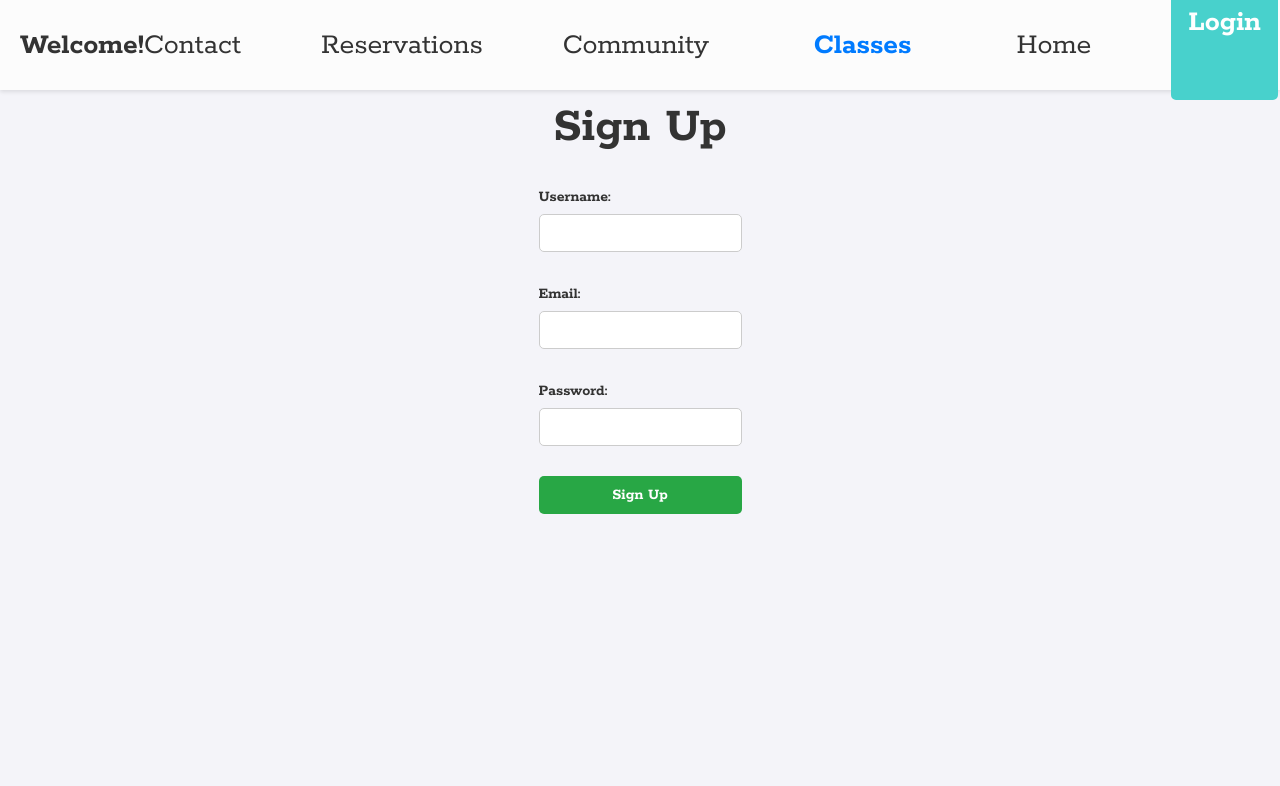
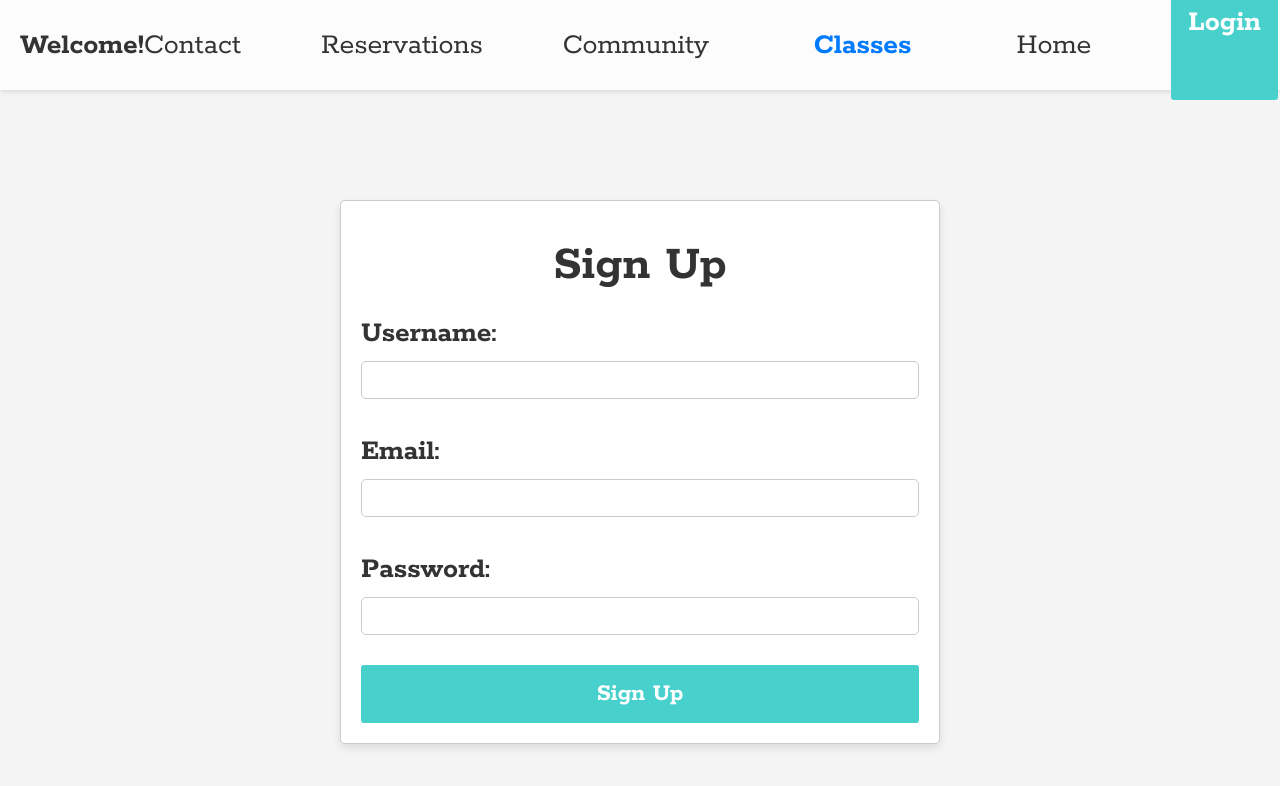
Before and after one commit to quokkaprruk/fitness-app, a React (Vite) app in the folder client/: page /signup in a window 1280 px wide. Shown: the top 786 px of the page. Built offline with nearby package versions, Linux system fonts and the light colour scheme.

Commit message:
improved login/signup UI

```diff
--- a/client/src/pages/Login.jsx
+++ b/client/src/pages/Login.jsx
@@ -67,7 +67,7 @@ const LoginPage = () => {
             required
           />
         </div>
-        <button type="submit">Login</button>
+        <button className="login-btn" type="submit">Login</button>
       </form>
       {message && <p className="message">{message}</p>}
     </div>
--- a/client/src/pages/SignUp.jsx
+++ b/client/src/pages/SignUp.jsx
@@ -27,7 +27,7 @@ const SignUpPage = () => {
     <div className="sign-up-container">
       <Navbar isLoggedIn={false} />
       <div className="navbar-spacer"></div>
-      <h2>Sign Up</h2>
+      <h2 className="signup-heading">Sign Up</h2>
       <form onSubmit={handleSignUp}>
         <div className="inputGroup">
           <label htmlFor="username">Username:</label>
--- a/client/src/styles/Login.css
+++ b/client/src/styles/Login.css
@@ -6,10 +6,11 @@ body {
 }
 
 .container {
-    width: 300px;
-    margin: 100px auto;
+  margin-top: 200px;
+  width: 600px;
   padding: 20px;
   border: 1px solid #ccc;
+  background-color: white;
   border-radius: 5px;
   box-shadow: 0 4px 8px rgba(0, 0, 0, 0.1);
   text-align: center;
@@ -29,6 +30,7 @@ body {
   display: block;
   margin-bottom: 5px;
   font-weight: bold;
+  font-size: 30px;
 }
 
 .inputGroup input {
@@ -39,14 +41,14 @@ body {
   box-sizing: border-box;
 }
 
-  button {
-    padding: 10px 20px;
-    background-color: #007BFF;
+.login-btn {
+  background-color: #48d1cc;
   color: white;
+  font-size: 25px;
   border: none;
   border-radius: 3px;
   cursor: pointer;
-    font-size: 16px;
+  font-weight: bold;
 }
 
 button:hover {
--- a/client/src/styles/SignUp.css
+++ b/client/src/styles/SignUp.css
@@ -1,26 +1,28 @@
 @import url("https://fonts.googleapis.com/css?family=Rokkitt:400,600,700,800");
 
-body {
+body, html {
   font-family: "Rokkitt", serif;
   margin: 0;
   padding: 0;
-  background-color: #f4f4f9;
 }
 
-.signup-container {
-  max-width: 400px;
-  margin: 50px auto;
-  padding: 20px;
+.sign-up-container {
+  margin-top: 200px;
+  width: 600px;
+  padding: 0 20px 20px 20px;
   border: 1px solid #ccc;
-  border-radius: 10px;
+  background-color: white;
+  border-radius: 5px;
   box-shadow: 0 4px 8px rgba(0, 0, 0, 0.1);
-  background-color: white;
+  text-align: center;
 }
 
-h2 {
+.signup-heading {
   text-align: center;
-  margin-bottom: 20px;
+  margin: -50px 0 20px 0;
   color: #333;
+  padding-top: 0px;
+  line-height: 1;
 }
 
 .inputGroup {
@@ -28,9 +30,10 @@ h2 {
 }
 
 .inputGroup label {
-  font-weight: bold;
   display: block;
   margin-bottom: 5px;
+  font-weight: bold;
+  font-size: 30px;
 }
 
 .inputGroup input {
@@ -42,15 +45,13 @@ h2 {
 }
 
 button {
-  width: 100%;
-  padding: 10px;
-  background-color: #28a745;
+  background-color: #48d1cc;
   color: white;
+  font-size: 25px;
+  border: none;
+  border-radius: 3px;
+  cursor: pointer;
   font-weight: bold;
-  border: none;
-  border-radius: 5px;
-  cursor: pointer;
-  transition: background-color 0.3s ease;
 }
 
 button:hover {
@@ -62,7 +63,3 @@ button:hover {
   text-align: center;
   color: red;
 }
-
-.signup-container {
-  max-width: 600px;
-}
```
Also changed, not shown: 1 other file (tests, documents, lock files or other folders). Lines whose indentation alone changed are shown as unchanged.
